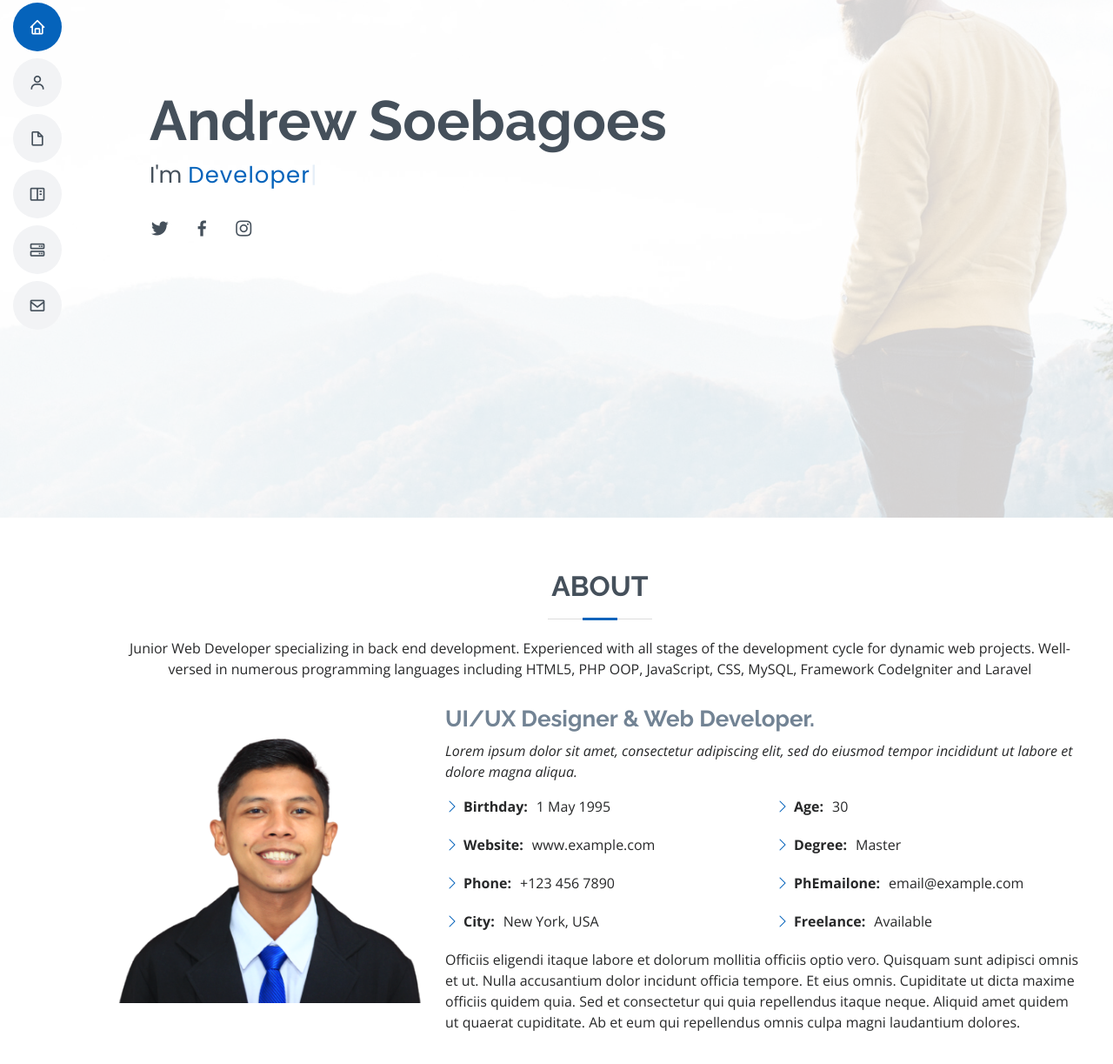
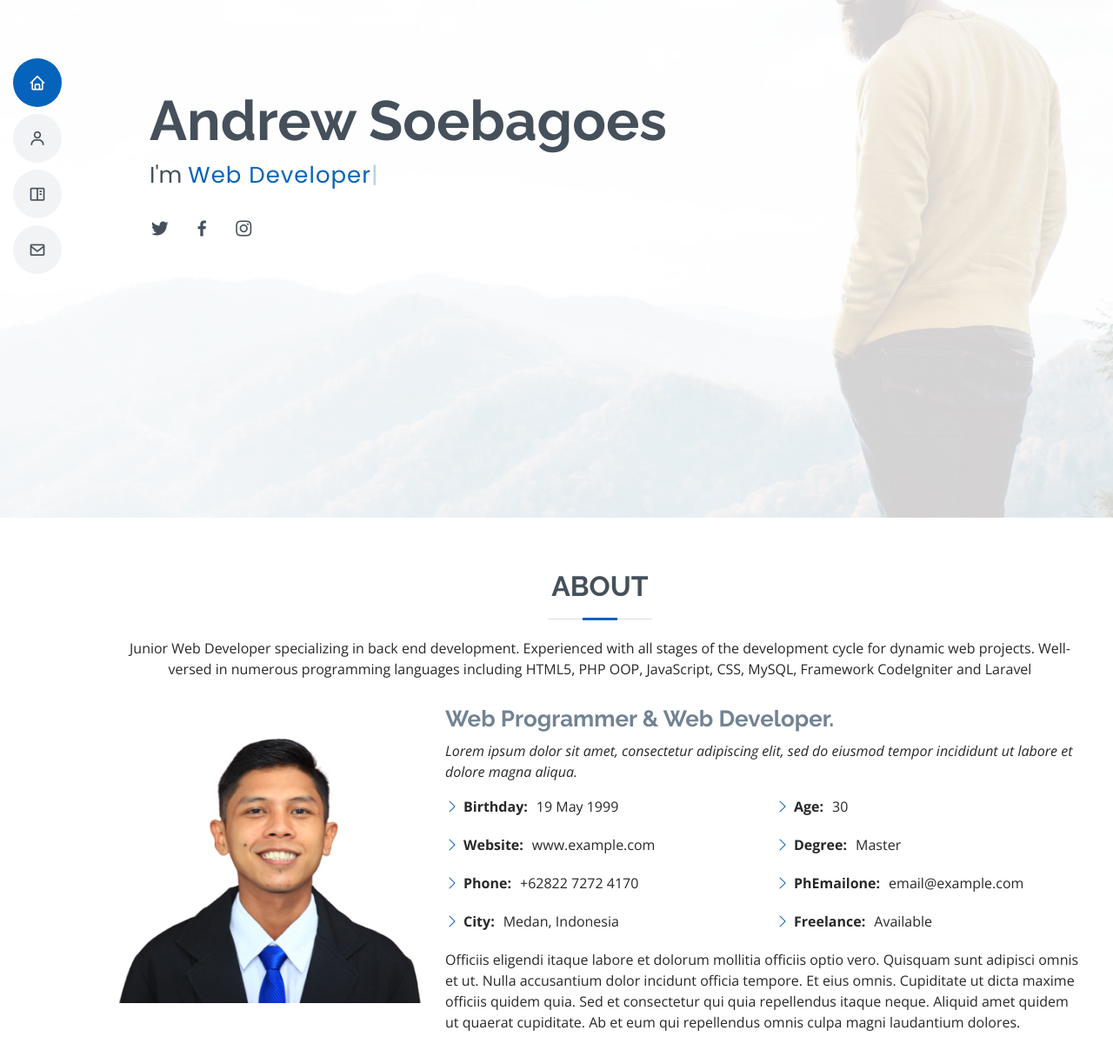
Before and after one commit to andrewsoebagoes/andrewsoebagoes.github.io, a plain HTML site: page index.html in a window 1280 px wide. Shown: the part 205-1428 px from the top of the page at 87% size. Drawn offline with nearby package versions, Linux system fonts and the light colour scheme.

Commit message:
fix myportpolio1

```diff
--- a/index.html
+++ b/index.html
@@ -10,7 +10,7 @@
   <meta content="" name="keywords">
 
   <!-- Favicons -->
-  <link href="assets/img/favicon.png" rel="icon">
+  <!-- <link href="assets/img/favicon.png" rel="icon"> -->
   <link href="assets/img/apple-touch-icon.png" rel="apple-touch-icon">
 
   <!-- Google Fonts -->
@@ -47,9 +47,9 @@
       <ul>
         <li><a href="#hero" class="nav-link scrollto active"><i class="bx bx-home"></i> <span>Home</span></a></li>
         <li><a href="#about" class="nav-link scrollto"><i class="bx bx-user"></i> <span>About</span></a></li>
-        <li><a href="#resume" class="nav-link scrollto"><i class="bx bx-file-blank"></i> <span>Resume</span></a></li>
+        <!-- <li><a href="#resume" class="nav-link scrollto"><i class="bx bx-file-blank"></i> <span>Resume</span></a></li> -->
         <li><a href="#portfolio" class="nav-link scrollto"><i class="bx bx-book-content"></i> <span>Portfolio</span></a></li>
-        <li><a href="#services" class="nav-link scrollto"><i class="bx bx-server"></i> <span>Services</span></a></li>
+        <!-- <li><a href="#services" class="nav-link scrollto"><i class="bx bx-server"></i> <span>Services</span></a></li> -->
         <li><a href="#contact" class="nav-link scrollto"><i class="bx bx-envelope"></i> <span>Contact</span></a></li>
       </ul>
     </nav><!-- .nav-menu -->
@@ -60,7 +60,7 @@
   <section id="hero" class="d-flex flex-column justify-content-center">
     <div class="container" data-aos="zoom-in" data-aos-delay="100">
       <h1>Andrew Soebagoes</h1>
-      <p>I'm <span class="typed" data-typed-items="Programmer, Developer, Freelancer"></span></p>
+      <p>I'm <span class="typed" data-typed-items="Web Programmer, Web Developer, Web Design"></span></p>
       <div class="social-links">
         <a href="https://twitter.com/andrew_bagoes" class="twitter"><i class="bx bxl-twitter"></i></a>
         <a href="https://www.facebook.com/ndrew.bagoes/" class="facebook"><i class="bx bxl-facebook"></i></a>
@@ -86,7 +86,7 @@
             <img src="assets/img/profile-img.png" class="img-fluid" alt="">
           </div>
           <div class="col-lg-8 pt-4 pt-lg-0 content">
-            <h3>UI/UX Designer &amp; Web Developer.</h3>
+            <h3>Web Programmer &amp; Web Developer.</h3>
             <p class="fst-italic">
               Lorem ipsum dolor sit amet, consectetur adipiscing elit, sed do eiusmod tempor incididunt ut labore et dolore
               magna aliqua.
@@ -94,10 +94,10 @@
             <div class="row">
               <div class="col-lg-6">
                 <ul>
-                  <li><i class="bi bi-chevron-right"></i> <strong>Birthday:</strong> <span>1 May 1995</span></li>
+                  <li><i class="bi bi-chevron-right"></i> <strong>Birthday:</strong> <span>19 May 1999</span></li>
                   <li><i class="bi bi-chevron-right"></i> <strong>Website:</strong> <span>www.example.com</span></li>
-                  <li><i class="bi bi-chevron-right"></i> <strong>Phone:</strong> <span>+123 456 7890</span></li>
-                  <li><i class="bi bi-chevron-right"></i> <strong>City:</strong> <span>New York, USA</span></li>
+                  <li><i class="bi bi-chevron-right"></i> <strong>Phone:</strong> <span>+62822 7272 4170</span></li>
+                  <li><i class="bi bi-chevron-right"></i> <strong>City:</strong> <span>Medan, Indonesia</span></li>
                 </ul>
               </div>
               <div class="col-lg-6">
```
